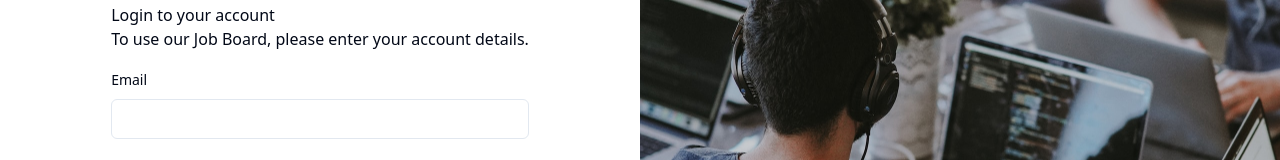
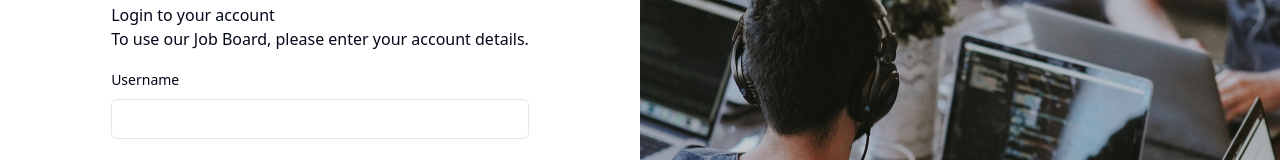
Before and after one commit to STARTNuremberg/Job_Board_Frontend, a React (Vite) app: page /Sign-in in a window 1280 px wide. Shown: the part 296-456 px from the top of the page. Built offline with nearby package versions, Linux system fonts and the light colour scheme.

Commit message:
add axios && post

```diff
--- a/src/_auth/forms/SigninForm.tsx
+++ b/src/_auth/forms/SigninForm.tsx
@@ -12,12 +12,13 @@ import { useForm } from "react-hook-form";
 import { Link } from "react-router-dom";
 import { zodResolver } from "@hookform/resolvers/zod"
 import { z } from "zod"
+import axios from 'axios';
 
 
 
 
 const formSchema = z.object({
-  email: z.string().min(2).max(50),
+  username: z.string().min(2).max(50),
   password: z.string().min(2).max(50),
 })
 
@@ -26,13 +27,21 @@ const SignInForm = () => {
   const form = useForm<z.infer<typeof formSchema>>({
     resolver: zodResolver(formSchema),
     defaultValues: {
-      email: "",
+      username: "",
       password: "",
     },
   });
 
   function onSubmit(values: z.infer<typeof formSchema>) {
     console.log(values)
+
+    axios.post(`http://localhost:8000/users/token/`, {values})
+    .then(res => {
+      console.log(res);
+    })
+    .catch( err => {
+      console.log(err);
+    })
   }
 
 
@@ -57,12 +66,12 @@ const SignInForm = () => {
         >
           <FormField
             control={form.control}
-            name="email"
+            name="username"
             render={({ field }) => (
               <FormItem>
-                <FormLabel>Email</FormLabel>
+                <FormLabel>Username</FormLabel>
                 <FormControl>
-                  <Input type="email" className="shad-input" {...field} />
+                  <Input type="username" className="shad-input" {...field} />
                 </FormControl>
                 <FormMessage />
               </FormItem>
```
